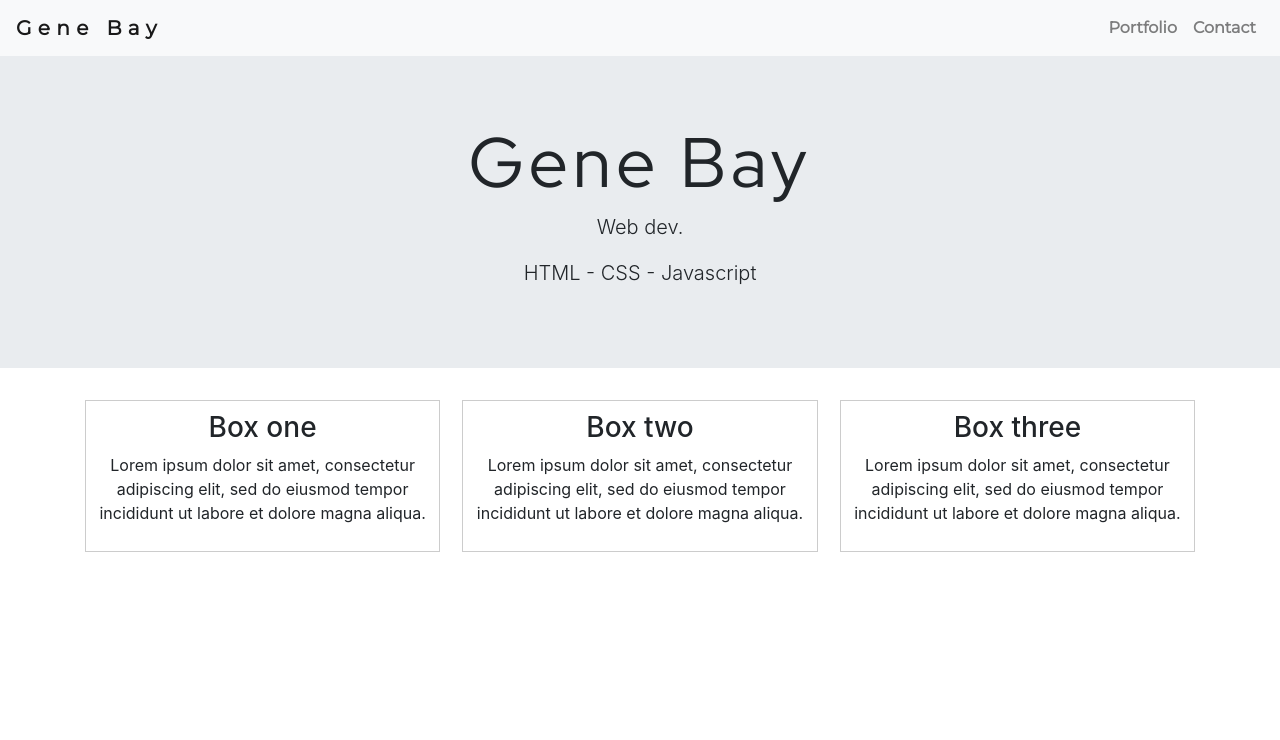
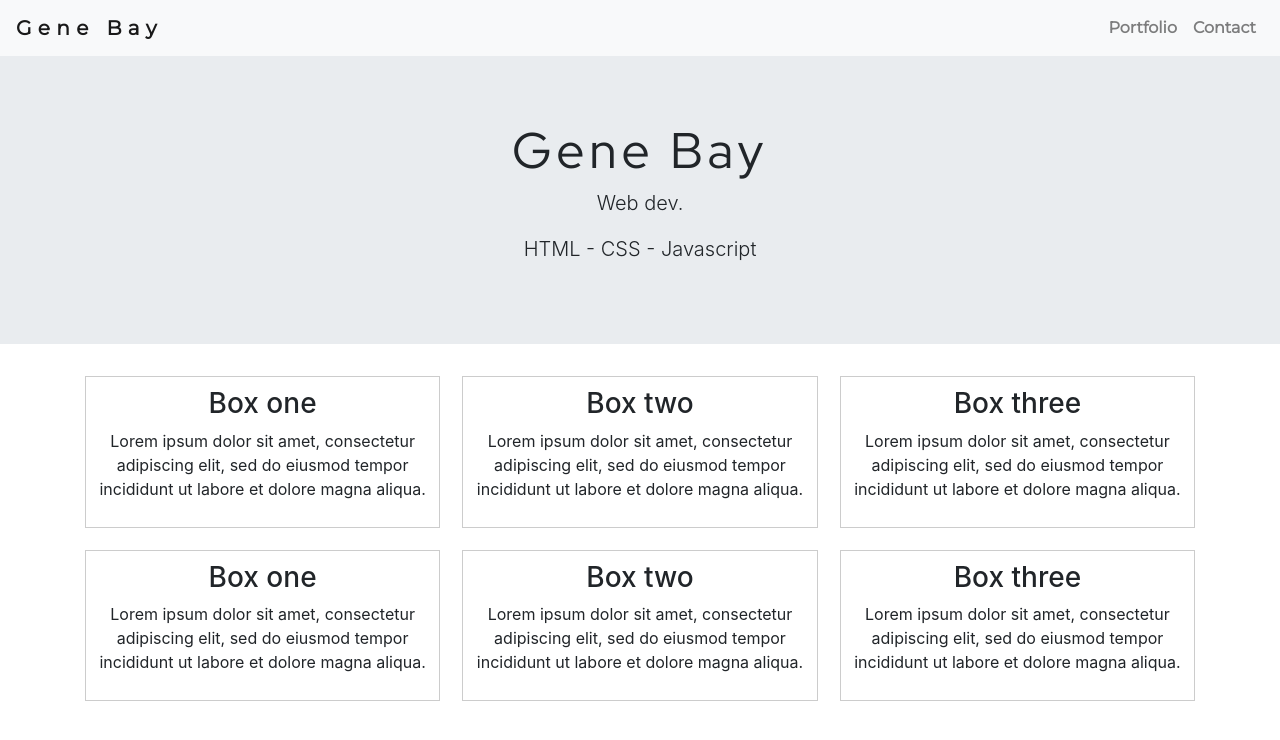
Before and after one commit to baysik/react-portfolio, a React (Create React App) app in the folder portfolio/: page /portfolio in a window 1280 px wide. Shown: the top 740 px of the page. Built offline with nearby package versions, Linux system fonts and the light colour scheme.

Commit message:
added hover effect to flexboxes

```diff
--- a/portfolio/src/components/Flexbox/Flexbox.js
+++ b/portfolio/src/components/Flexbox/Flexbox.js
@@ -3,22 +3,23 @@ import "./style.css";
 
 export default function Flexbox() {
   return (
-    <div className="container container-flex">
-      <div className="box-1">
+    <div className="container">
+      <div className="container-flex">
+        <div className="boxes">
           <h3>Box one</h3>
           <p>
             Lorem ipsum dolor sit amet, consectetur adipiscing elit, sed do
             eiusmod tempor incididunt ut labore et dolore magna aliqua.
           </p>
         </div>
-      <div className="box-2">
+        <div className="boxes">
           <h3>Box two</h3>
           <p>
             Lorem ipsum dolor sit amet, consectetur adipiscing elit, sed do
             eiusmod tempor incididunt ut labore et dolore magna aliqua.
           </p>
         </div>
-      <div className="box-3">
+        <div className="boxes">
           <h3>Box three</h3>
           <p>
             Lorem ipsum dolor sit amet, consectetur adipiscing elit, sed do
@@ -26,5 +27,29 @@ export default function Flexbox() {
           </p>
         </div>
       </div>
+      <div className="container-flex">
+        <div className="boxes">
+          <h3>Box one</h3>
+          <p>
+            Lorem ipsum dolor sit amet, consectetur adipiscing elit, sed do
+            eiusmod tempor incididunt ut labore et dolore magna aliqua.
+          </p>
+        </div>
+        <div className="boxes">
+          <h3>Box two</h3>
+          <p>
+            Lorem ipsum dolor sit amet, consectetur adipiscing elit, sed do
+            eiusmod tempor incididunt ut labore et dolore magna aliqua.
+          </p>
+        </div>
+        <div className="boxes">
+          <h3>Box three</h3>
+          <p>
+            Lorem ipsum dolor sit amet, consectetur adipiscing elit, sed do
+            eiusmod tempor incididunt ut labore et dolore magna aliqua.
+          </p>
+        </div>
+      </div>
+    </div>
   );
 }
--- a/portfolio/src/components/Flexbox/style.css
+++ b/portfolio/src/components/Flexbox/style.css
@@ -2,6 +2,7 @@
   .container-flex {
     display: flex;
     justify-content: space-between;
+    margin-top: 2%;
   }
 }
 
@@ -10,11 +11,19 @@
   padding: 10px;
 }
 
-.box-1,
-.box-2,
-.box-3 {
+.boxes {
   /* flex: 1; */
   flex-basis: 32%;
+  -webkit-filter: brightness(100%);
+}
+
+.boxes:hover {
+  -webkit-filter: brightness(70%);
+  -webkit-transition: all 1s ease;
+  -moz-transition: all 1s ease;
+  -o-transition: all 1s ease;
+  -ms-transition: all 1s ease;
+  transition: all 1s ease;
 }
 
 /* .box-2 {
--- a/portfolio/src/components/Jumbotron/style.css
+++ b/portfolio/src/components/Jumbotron/style.css
@@ -1,9 +1,14 @@
 .jumboname {
   font-family: "Red Hat Display", sans-serif;
-  font-size: 70px;
+  font-size: 50px;
   font-weight: lighter;
   letter-spacing: 0.3rem;
 }
 img {
   border-radius: 50%;
 }
+
+/* .jumbotron {
+  background-image: url("https://i.imgur.com/bGKkg2k.png");
+  background-size: cover;
+} */
```
Lines whose indentation alone changed are shown as unchanged.
